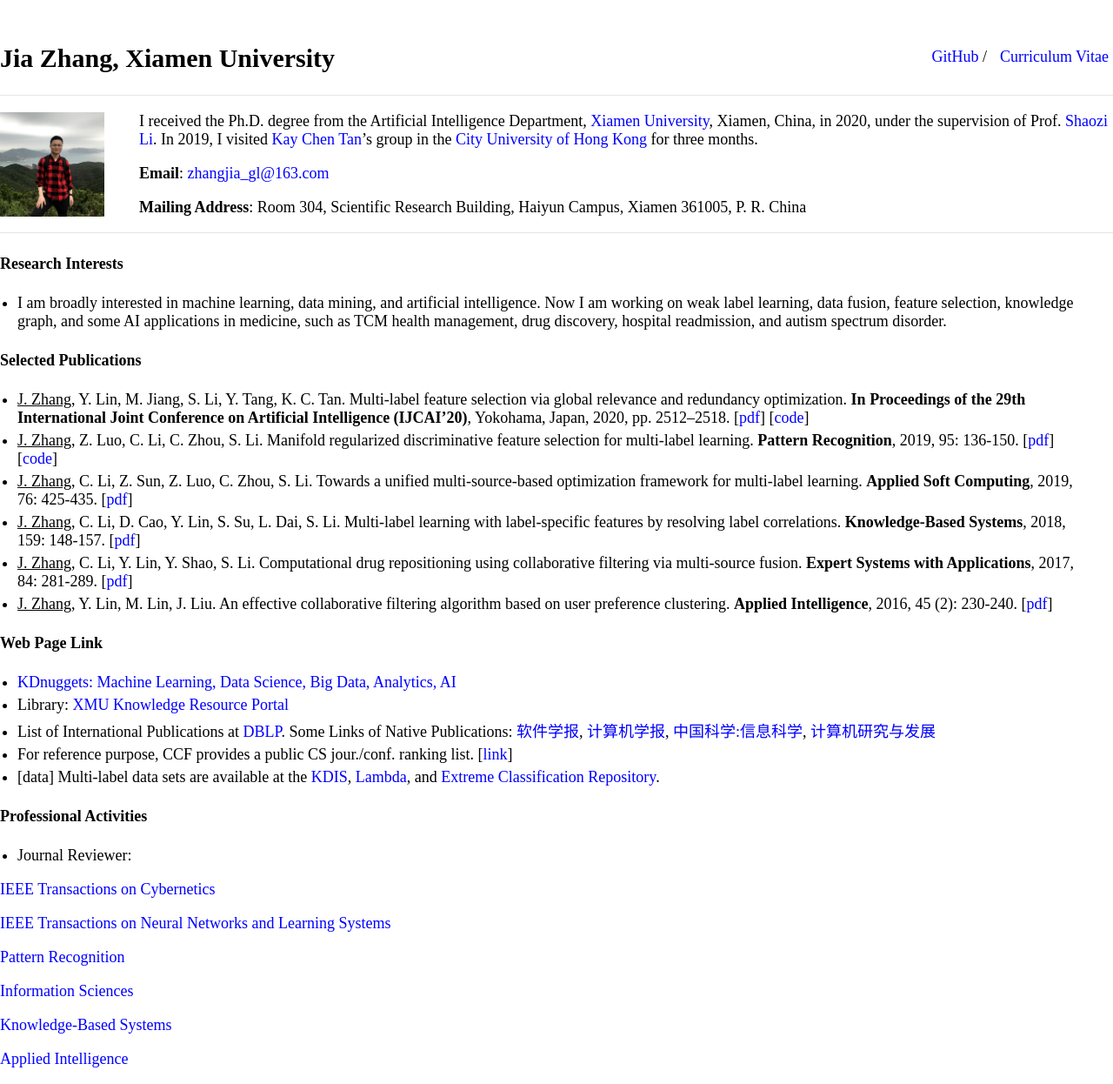
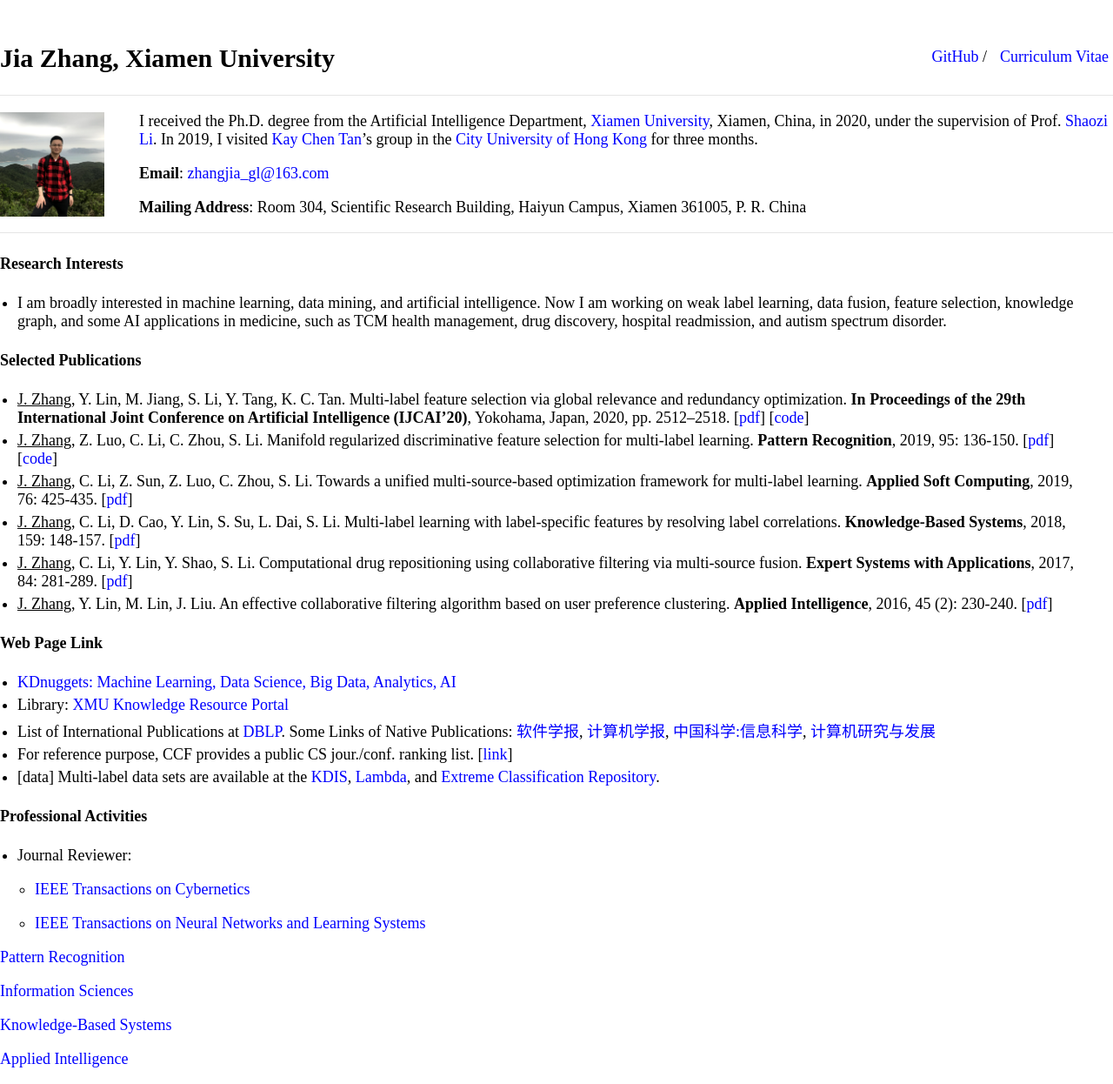
Before and after one commit to jiazhang-ml/jiazhang-ml.github.io, a Jekyll site: the page built from index.md, in a window 1280 px wide. Shown: the top 1246 px of the page at 87% size. Built offline with Jekyll 4.4.1, drawn with Linux system fonts in a browser that asks for light colours; grey boxes are pictures that could not be loaded.

```diff
--- a/index.md
+++ b/index.md
@@ -35,9 +35,9 @@ I received the Ph.D. degree from the Artificial Intelligence Department, [Xiamen
 #### Professional Activities
 * Journal Reviewer:
 
-[IEEE Transactions on Cybernetics](https://mc.manuscriptcentral.com/cyb-ieee)
+    * [IEEE Transactions on Cybernetics](https://mc.manuscriptcentral.com/cyb-ieee)
 
-[IEEE Transactions on Neural Networks and Learning Systems](https://mc.manuscriptcentral.com/tnnls)
+    * [IEEE Transactions on Neural Networks and Learning Systems](https://mc.manuscriptcentral.com/tnnls)
 
 [Pattern Recognition](https://www.journals.elsevier.com/pattern-recognition/)
 
```
